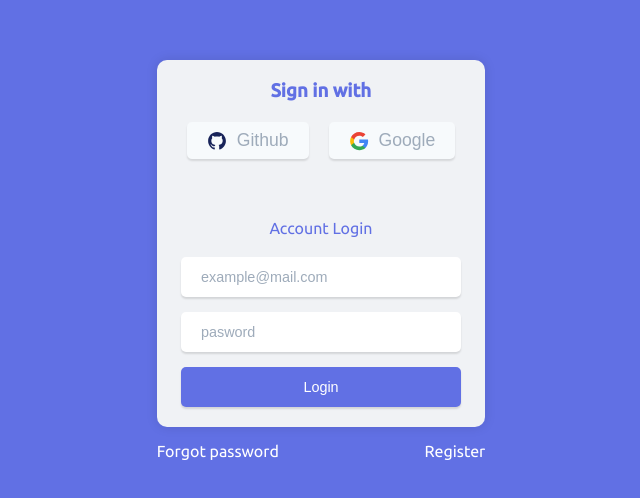
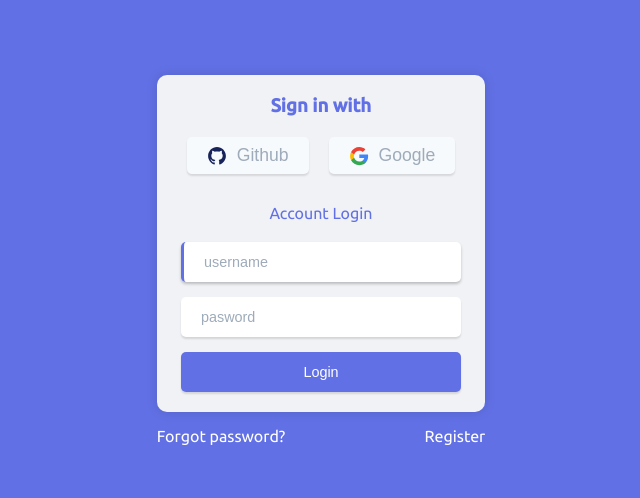
Before and after one commit to kazi331/react-blog, a React app: page /login in a window 1280 px wide. Shown: the part 140-638 px from the top of the page, without its empty margins (319-959 px from the left). Built offline with nearby package versions, Linux system fonts and the light colour scheme; the HTML template or start-up script is replaced by a standard one.

Commit message:
cookie set

```diff
--- a/src/index.scss
+++ b/src/index.scss
@@ -70,7 +70,7 @@ body {
         display: flex;
         gap: 20px;
         padding: 20px 10px;
-        margin-bottom: 40px;
+        margin-bottom: 10px;
         button {
           display: flex;
           align-items: center;
@@ -113,6 +113,8 @@ body {
           &:focus {
             outline: none;
             box-shadow: 0px 2px 3px 0px rgba(0, 0, 0, 0.222);
+            border-left: 3px solid $accent;
+            border-bottom: 1px solid $accent 12%;
           }
           &::placeholder {
             color: $text-color;
@@ -127,7 +129,7 @@ body {
             background-color: $accent-hover;
             transform: translateY(-2px);
           }
-        }
+                }
         .label {
           position: relative;
           width: 100%;
--- a/src/pages/Login.jsx
+++ b/src/pages/Login.jsx
@@ -1,10 +1,35 @@
-import React from 'react'
-import { Link } from 'react-router-dom'
+import axios from 'axios'
+import React, { useEffect, useState } from 'react'
+import { Link, useNavigate } from 'react-router-dom'
 import github from '../utils/github.svg'
 import google from '../utils/google.svg'
 
 
 const Login = () => {
+  const [inputs, setInputs] = useState({});
+  const [err, setErr] = useState(null);
+  const navigate = useNavigate();
+  const handleChange = e => {
+    setInputs(prev => ({ ...prev, [e.target.name]: e.target.value }))
+  }
+
+  const handleLogin = async e => {
+    console.log(inputs)
+    e.preventDefault();
+    // console.log(inputs);
+    try {
+      const res = await axios.post('http://localhost:5000/api/auth/login', inputs);
+      console.log(res)
+      setErr(null)
+      navigate("/")
+    } catch (err) {
+      setErr(err.response.data)
+    }
+
+  }
+  // useEffect((()=>{
+
+  // },[])
   return (
     <div className="login">
       <div className="login-container">
@@ -15,14 +40,15 @@ const Login = () => {
             <button><img src={google} alt="google" /><span>Google</span></button>
           </div>
           <p>Account Login</p>
-          <div className='form'>
-            <input type="email" autoComplete='off' name="email" id="email" placeholder='example@mail.com' />
-            <input type="password" autoComplete='off' name="password" placeholder='pasword' />
+          <form className='form' onSubmit={handleLogin}>
+            <input type="text" autoComplete='off' autoFocus name="username" onChange={handleChange} placeholder='username' required />
+            <input type="password" autoComplete='off' name="password" onChange={handleChange} placeholder='pasword' required />
             <input type='submit' value="Login" />
-          </div>
+          </form>
+          {err && <p className='err'>{err}</p>}
         </div>
         <div className="instructions">
-          <Link to="/forgot">Forgot password</Link>
+          <Link to="/forgot">Forgot password?</Link>
           <Link to="/register" >Register</Link>
         </div>
       </div>
--- a/src/pages/Register.jsx
+++ b/src/pages/Register.jsx
@@ -45,7 +45,7 @@ const Register = () => {
           </div>
           <p>Create new account</p>
           <div className='form'>
-            <input type="text" name="username" onChange={handleInputs} id="username" placeholder='username' />
+            <input type="text" name="username" onChange={handleInputs} autoFocus id="username" placeholder='username' />
             <input type="email" name="email" onChange={handleInputs} id="email" placeholder='example@mail.com' />
             <label htmlFor="" className='label'>
               <input type={show ? 'text' : 'password'} name="password" onChange={handleInputs} placeholder='pasword' />
@@ -61,7 +61,8 @@ const Register = () => {
 
         </div>
         <div className="instructions">
-          <Link to="/forgot">Forgot password </Link>
+          {/* <Link to="/forgot">Forgot password </Link> */}
+          <p>Already have an account?</p>
           <Link to="/login"> Sign in </Link>
         </div>
       </div>
```
